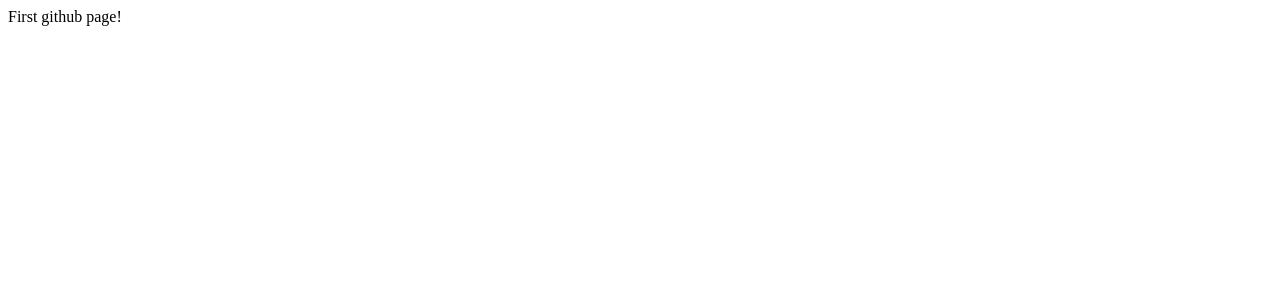
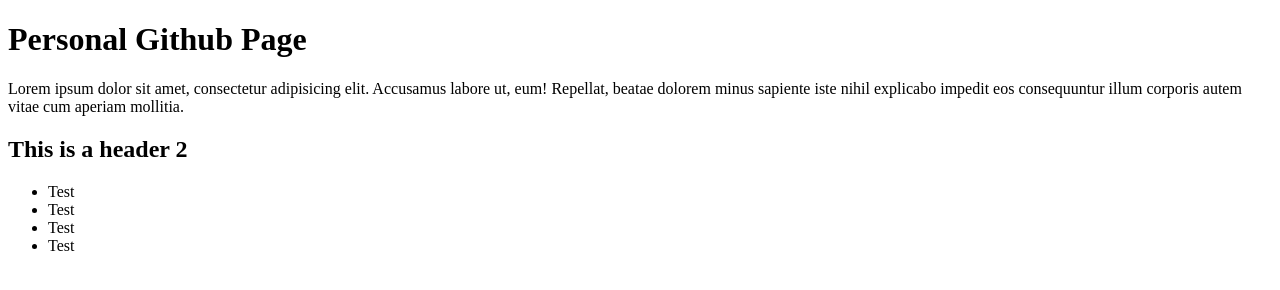
Before and after one commit to ECOtterstrom/ECOtterstrom.github.io, a plain HTML site: page index.html in a window 1280 px wide. Drawn offline with Linux system fonts and the light colour scheme.

Commit message:
file update

```diff
--- a/index.html
+++ b/index.html
@@ -1,9 +1,27 @@
 <!DOCTYPE html>
-<html>
-<head>
+<html lang="en-us">
 
-</head>
-<body>
-    First github page!
-</body>
+  <head>
+
+    <meta charset="UTF-8">
+
+  </head>
+
+  <body>
+
+  <h1>Personal Github Page</h1>
+
+  <p>Lorem ipsum dolor sit amet, consectetur adipisicing elit. Accusamus labore ut, eum! Repellat, beatae dolorem minus sapiente iste nihil explicabo impedit eos consequuntur illum corporis autem vitae cum aperiam mollitia.</p>
+
+  <h2>This is a header 2</h2>
+
+  <ul>
+    <li>Test</li>
+    <li>Test</li>
+    <li>Test</li>
+    <li>Test</li>
+  </ul>
+
+  </body>
+
 </html>
```
